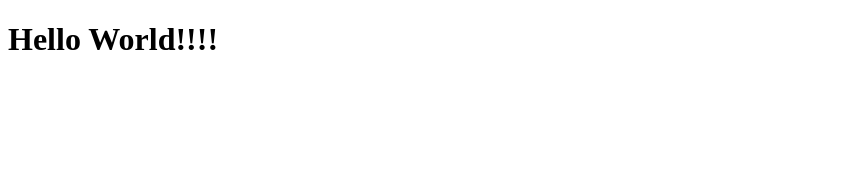
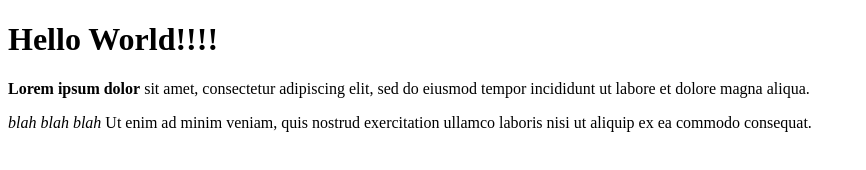
Before and after one commit to kannasuresh99/frontend-learning, a plain HTML site: page html-boilerplate/index.html in a window 1280 px wide. Shown: the whole page, without its empty margins (0-866 px from the left). Drawn offline with Linux system fonts and the light colour scheme.

Commit message:
html basics started

```diff
--- a/html-boilerplate/index.html
+++ b/html-boilerplate/index.html
@@ -6,5 +6,8 @@
     </head>
     <body>
         <h1>Hello World!!!!</h1>
+        <p><strong>Lorem ipsum dolor</strong> sit amet, consectetur adipiscing elit, sed do eiusmod tempor incididunt ut labore et dolore magna aliqua.</p>
+        <!--commenting-->
+        <p><em>blah blah blah</em> Ut enim ad minim veniam, quis nostrud exercitation ullamco laboris nisi ut aliquip ex ea commodo consequat.</p>
     </body>
 </html>
```
